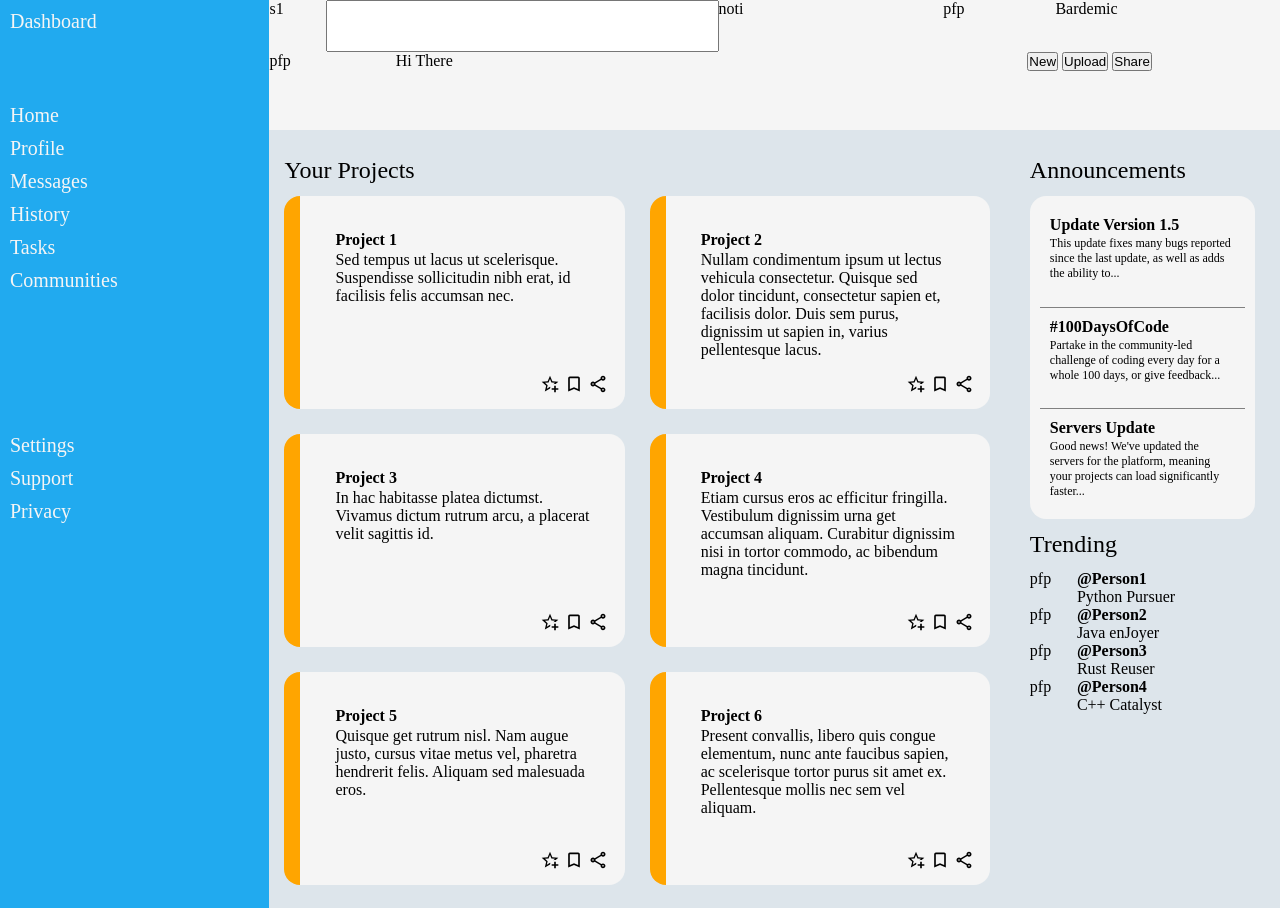
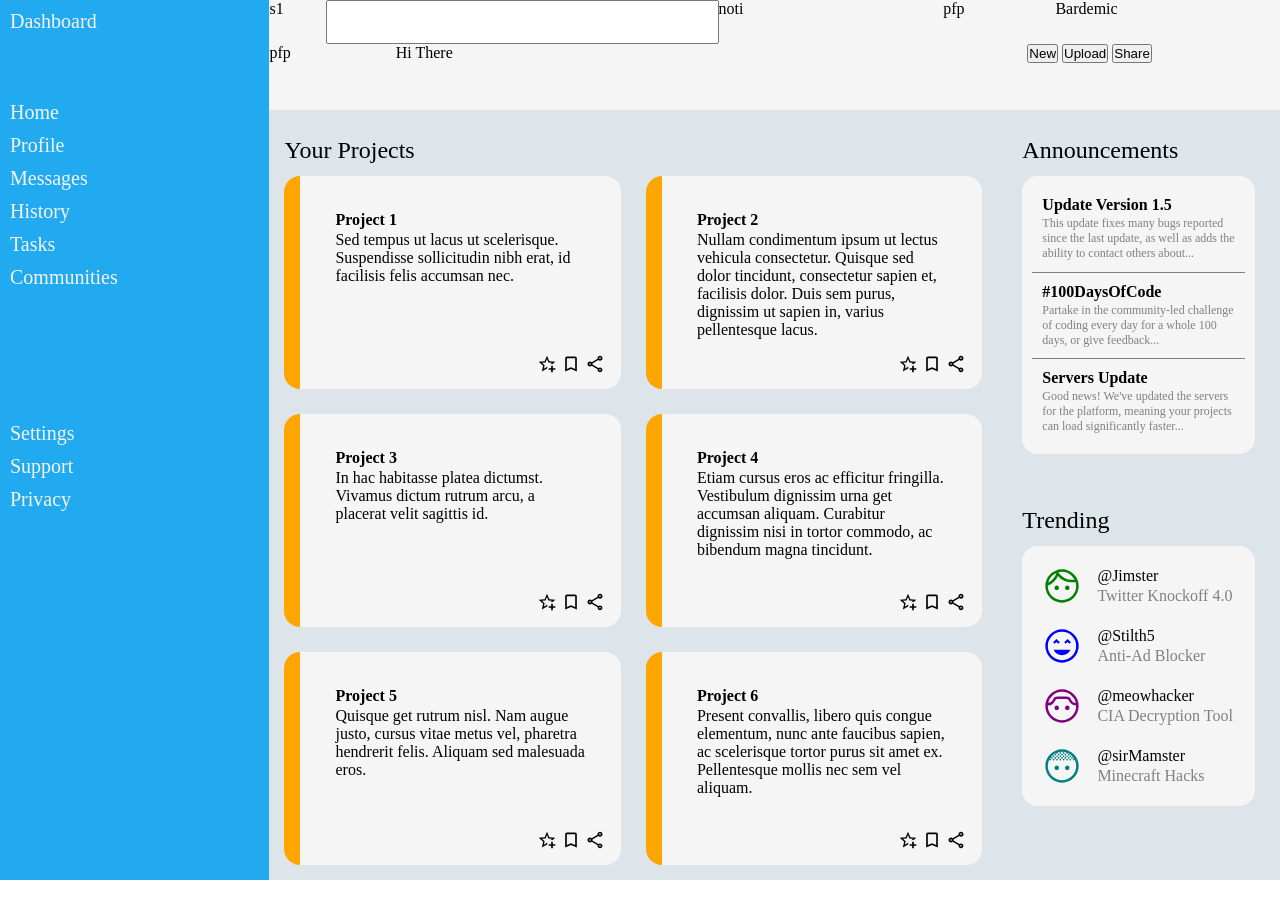
Before and after one commit to Bardemic/AdminDashboad, a plain HTML site: page index.html in a window 1280 px wide. After the commit the page ends 880 px from the top, so only its background shows below. Drawn offline with Linux system fonts and the light colour scheme.

Commit message:
Add Trending HTML/CSS

```diff
--- a/index.html
+++ b/index.html
@@ -117,7 +117,7 @@
                     <div id="announcements">
                         <article>
                             <h3>Update Version 1.5</h3>
-                            <p>This update fixes many bugs reported since the last update, as well as adds the ability to...</p>
+                            <p>This update fixes many bugs reported since the last update, as well as adds the ability to contact others about...</p>
                         </article>
                         <article>
                             <h3>#100DaysOfCode</h3>
@@ -133,24 +133,24 @@
                     <h2>Trending</h2>
                     <div id="trending">
                         <div>
-                            <div>pfp</div>
-                            <h4>@Person1</h4>
-                            <p>Python Pursuer</p>
+                            <img src="pfp1.svg" alt="pfp">
+                            <h4>@Jimster</h4>
+                            <p>Twitter Knockoff 4.0</p>
                         </div>
                         <div>
-                            <div>pfp</div>
-                            <h4>@Person2</h4>
-                            <p>Java enJoyer</p>
+                            <img src="pfp2.svg" alt="pfp">
+                            <h4>@Stilth5</h4>
+                            <p>Anti-Ad Blocker</p>
                         </div>
                         <div>
-                            <div>pfp</div>
-                            <h4>@Person3</h4>
-                            <p>Rust Reuser</p>
+                            <img src="pfp3.svg" alt="pfp">
+                            <h4>@meowhacker</h4>
+                            <p>CIA Decryption Tool</p>
                         </div>
                         <div>
-                            <div>pfp</div>
-                            <h4>@Person4</h4>
-                            <p>C++ Catalyst</p>
+                            <img src="pfp4.svg" alt="pfp">
+                            <h4>@sirMamster</h4>
+                            <p>Minecraft Hacks</p>
                         </div>
                     </div>
                 </div>
--- a/styles.css
+++ b/styles.css
@@ -5,7 +5,7 @@
 
 #container {
     display: grid;
-    grid-template-rows: 1fr 6fr;
+    grid-template-rows: 1fr 7fr;
     grid-template-columns: 4fr 15fr;
 }
 
@@ -39,6 +39,7 @@ main {
     display: grid;
     grid-template-columns: 3fr 1fr;
     padding: 15px;
+    padding-right: 25px;
     gap: 40px;
 }
 
@@ -82,7 +83,6 @@ main > section:last-child {
     grid-template-columns: 1fr;
     grid-template-rows: repeat(3, 1fr);
     background-color: #f5f5f5;
-    margin-right: 10px;
     padding: 10px;
     border-radius: 1em;
 }
@@ -94,6 +94,7 @@ main > section:last-child {
 
 #announcements > article > p {
     font-size: 12px;
+    color: #808080;
 }
 
 #announcements > article {
@@ -105,14 +106,39 @@ h3 {
     padding-bottom: 2px;
 }
 
+#trending {
+    display: grid;
+    grid-template-columns: 1fr;
+    grid-template-rows: repeat(4, 1fr);
+    background-color: #f5f5f5;
+    padding: 10px;
+    border-radius: 1em;
+}
+
 #trending > div {
     display: grid;
-    grid-template-columns: 1fr 4fr;
+    grid-template-columns: 1fr 2.5fr;
     grid-template-rows: 1fr 1fr;
+    padding: 10px;
+    align-items: center;
+}
+
+#trending > div > img {
+    grid-row: 1 / 3;
+    height: 40px;
 }
 
 #trending > div > div {
     grid-row: 1 / 3;
+}
+
+#trending > div > p {
+    color: #808080;
+}
+
+
+h4 {
+    font-weight: 400;
 }
 
 .icons > img {
```
Also changed, not shown: pfp1.svg (added), pfp2.svg (added), pfp3.svg (added), pfp4.svg (added).
